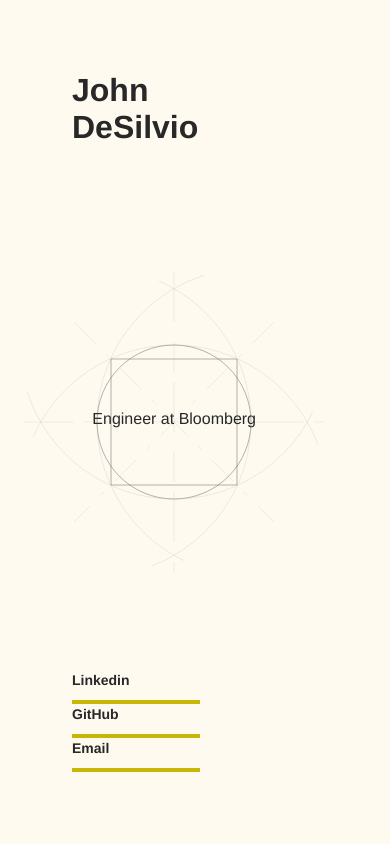
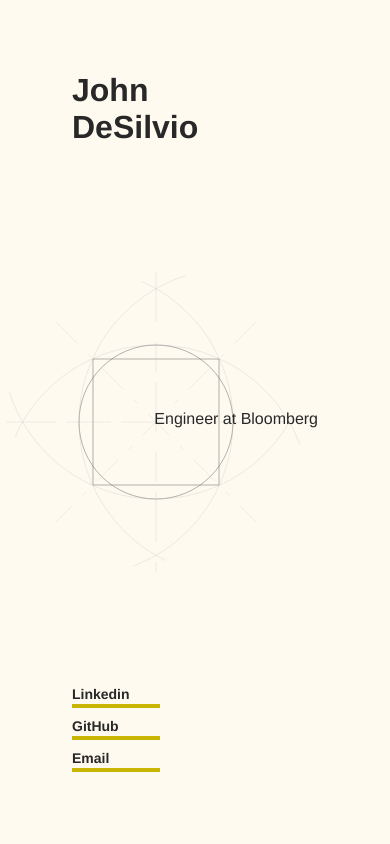
Before and after one commit to jdesilvio/johndesilvio.com, a Flask app: page / in a window 390 px wide. Run offline with Flask 2, Linux system fonts and the light colour scheme.

Commit message:
Add responsiveness

```diff
--- a/web/app/static/styles.css
+++ b/web/app/static/styles.css
@@ -20,7 +20,6 @@ body {
   height: 100%;
   overflow-x: hidden;
   font-family:
-    "gibsonregular", "gibsonsemibold",
     "Helvetica Neue", Helvetica, Arial, sans-serif;
   color: #282828;
   background: rgb(255,250,240);
@@ -68,7 +61,7 @@ body {
   width: 400px;
   height: 400px;
   left: auto;
-  right: 16px;
+  right: 34px;
   top: 0;
   bottom: 0;
   margin: auto;
@@ -82,22 +75,6 @@ body {
   bottom: 0;
   margin: auto;
   color: rgb(255,250,240);
-}
-
-@media screen and (max-width: 1168px) {
-  #right {
-    background: none;
-    position: absolute;
-    width: 100%;
-  }
-  #left {
-    width: 100%;
-  }
-  #title {
-    right: 134px;
-    left: auto;
-    color: #282828;
-  }
 }
 
 #names {
@@ -189,11 +151,67 @@ li:hover .link-text {
   display: block;
   width: 100%;
   height: 100%;
-  font-family:
-    "gibsonregular", "gibsonsemibold",
-    "Helvetica Neue", Helvetica, Arial, sans-serif;
   font-weight: 600;
   font-size: 14px;
   line-height: 20px;
   color: inherit;
 }
+
+@media screen and (min-width: 1024px) {
+  svg {
+    display: none;
+  }
+}
+
+@media screen and (max-width: 1024px) {
+  #right {
+    background: none;
+    position: absolute;
+    width: 100%;
+    text-align: center;
+    text-align: -webkit-center;
+  }
+  #left {
+    width: 100%;
+  }
+  #title {
+    right: 0;
+    left: auto;
+    padding: 0 72px;
+    color: #282828;
+  }
+}
+
+@media screen and (max-width: 768px) {
+  #sketch {
+    text-align: center;
+    text-align: -webkit-center;
+  }
+  li {
+    width: 88px;
+  }
+  .inner-bar {
+    width: 80px;
+  }
+}
+
+@media screen and (max-width: 480px) {
+  li {
+    display: grid;
+    margin: 8px 24px 0 0;
+    height: 24px;
+  }
+}
+
+@media screen and (max-width: 768px) and (orientation: landscape){
+  #left {
+    background: url(pics/headshot2.jpg) no-repeat;
+    -webkit-background-size: cover;
+    -moz-background-size: cover;
+    -o-background-size: cover;
+    background-size: cover;
+  }
+  #right, #sketch, #names, #links {
+      display: none;
+  }
+}
```
Also changed, not shown: other parts of web/app/static/styles.css (+7 -28 lines). Lines whose indentation alone changed are shown as unchanged.
